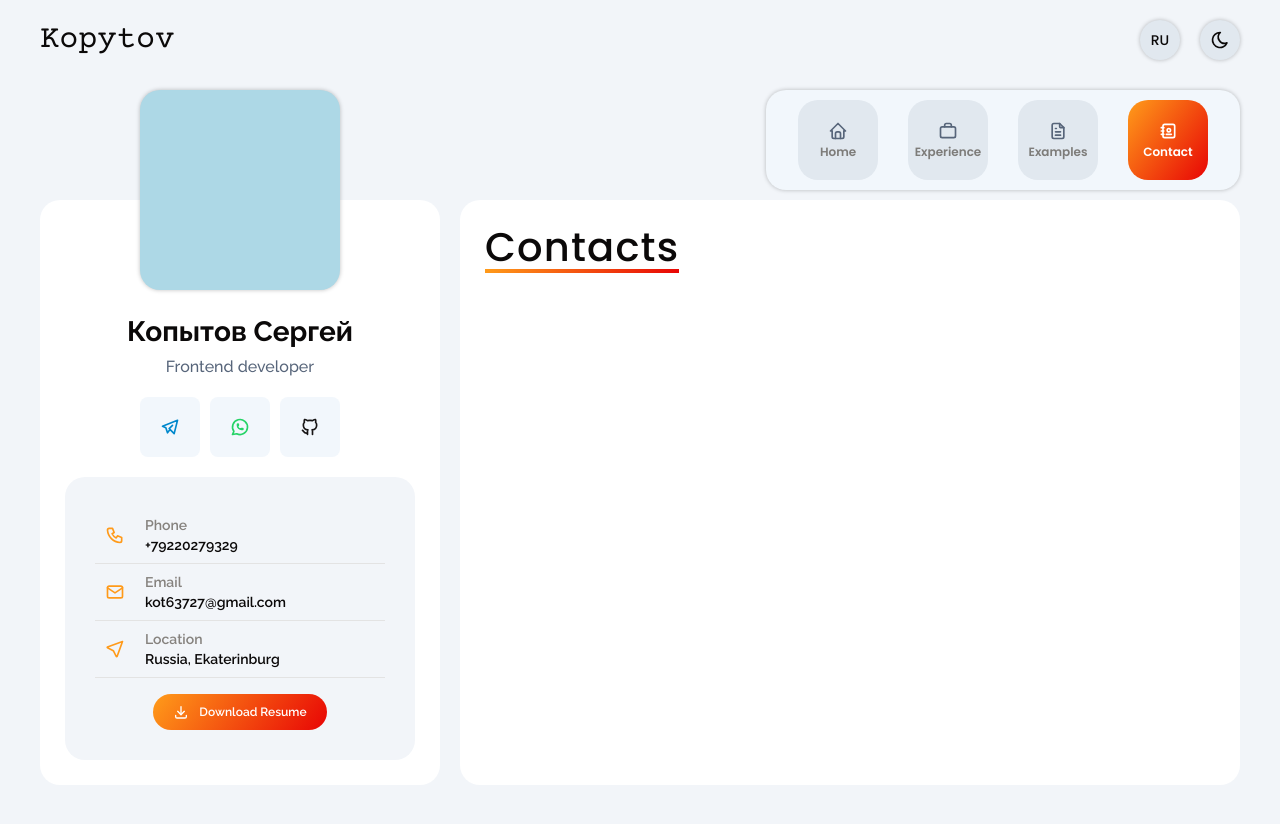
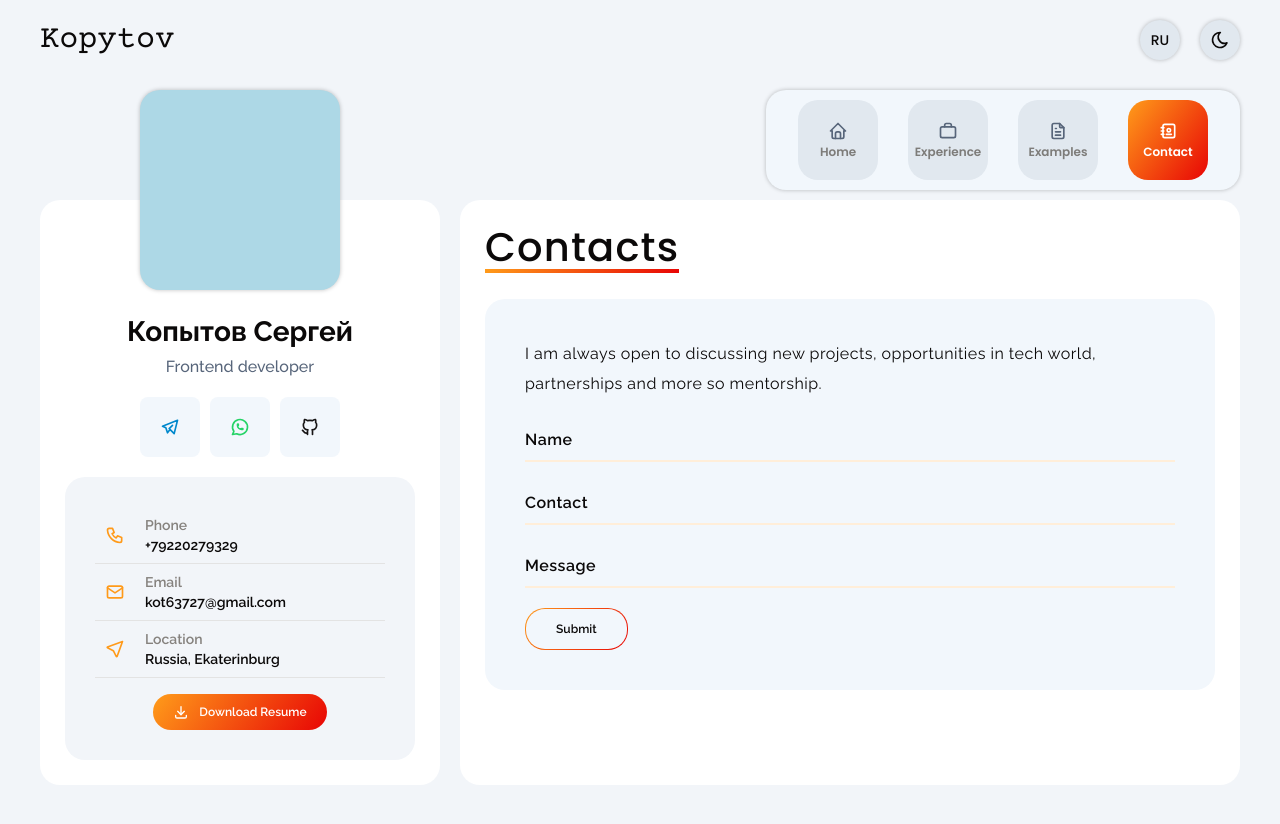
Before and after one commit to SergeyKopytov1205/portfolio, a Next.js app: page /en/contact in a window 1280 px wide. Shown: the top 824 px of the page. Built offline with nearby package versions, Linux system fonts and the light colour scheme.

Commit message:
add contact page

```diff
--- a/src/app/[locale]/contact/page.module.css
+++ b/src/app/[locale]/contact/page.module.css
@@ -4,6 +4,54 @@
   display: flex;
   flex-direction: column;
   align-items: flex-start;
-  justify-content: space-between;
-  gap: 24px;
+  gap: 30px;
 }
+
+.content {
+  width: 100%;
+  display: flex;
+  flex-direction: column;
+  align-items: flex-start;
+  gap: 20px;
+  padding: 40px;
+  background-color: var(--background_secondary);
+  border-radius: var(--border_radius_big);
+}
+
+.introduction {
+  font-family: var(--font-family);
+  font-weight: 400;
+  font-size: 16px;
+  line-height: 187%;
+  letter-spacing: 0.03em;
+  color: var(--text-primary);
+}
+
+.form {
+  width: 100%;
+  display: flex;
+  flex-direction: column;
+  align-items: flex-start;
+  gap: 20px;
+}
+
+.button {
+  border-radius: var(--border_radius_big);
+  padding: 10px 30px;
+  border: 1px solid transparent;
+  background: linear-gradient(
+        var(--background_secondary),
+        var(--background_secondary)
+      )
+      padding-box,
+    linear-gradient(127deg, #ff9c1a 0%, #e80505 100%) border-box;
+  font-family: var(--font-family);
+  font-weight: 600;
+  font-size: 12px;
+  line-height: 167%;
+  color: var(--text-primary);
+}
+
+.button:hover {
+  box-shadow: none;
+}
--- a/src/app/[locale]/contact/page.tsx
+++ b/src/app/[locale]/contact/page.tsx
@@ -1,10 +1,59 @@
+"use client";
+
 import MainTitle from "@/components/Common/Titles/MainTitle/MainTitle";
 import classes from "./page.module.css";
+import MainInput from "@/components/Common/Inputs/MainInput";
+import { ChangeEvent, FormEvent, useCallback, useState } from "react";
+
+const defaultForm = { contact: "", message: "", name: "" };
 
 export default function Contacts() {
+  const [form, setForm] = useState<typeof defaultForm>(defaultForm);
+
+  const handleSubmit = (e: FormEvent<HTMLFormElement>) => {
+    e.preventDefault();
+    let formData = new FormData(e.currentTarget);
+    setForm(defaultForm);
+  };
+
+  const onChangeForm = useCallback(
+    (key: string, e: ChangeEvent<HTMLInputElement>) => {
+      setForm((state) => ({ ...state, [key]: e.target.value }));
+    },
+    []
+  );
   return (
     <div className={classes.container}>
       <MainTitle title="Contacts" />
+      <div className={classes.content}>
+        <p className={classes.introduction}>
+          I am always open to discussing new projects, opportunities in tech
+          world, partnerships and more so mentorship.
+        </p>
+        <form className={classes.form} onSubmit={handleSubmit}>
+          <MainInput
+            label="Name"
+            name="name"
+            value={form.name}
+            onChangeForm={onChangeForm}
+          />
+          <MainInput
+            label="Contact"
+            name="contact"
+            value={form.contact}
+            onChangeForm={onChangeForm}
+          />
+          <MainInput
+            label="Message"
+            name="message"
+            value={form.message}
+            onChangeForm={onChangeForm}
+          />
+          <button className={classes.button} type="submit">
+            Submit
+          </button>
+        </form>
+      </div>
     </div>
   );
 }
--- /dev/null
+++ b/src/components/Common/Inputs/MainInput.module.css
@@ -0,0 +1,48 @@
+.container {
+  position: relative;
+  width: 100%;
+}
+
+.label {
+  display: block;
+  font-family: var(--font-family);
+  font-weight: 600;
+  font-size: 16px;
+  line-height: 125%;
+  letter-spacing: 0.03em;
+  color: var(--text-primary);
+
+  position: absolute;
+  top: 50%;
+  transform: translateY(-50%);
+  transition: all 0.3s;
+}
+
+.input {
+  display: block;
+  -webkit-appearance: none;
+  -moz-appearance: none;
+  appearance: none;
+  background-color: transparent;
+  border: none;
+  padding: 0;
+  margin: 0;
+  box-sizing: border-box;
+  border-bottom: 2px solid var(--background_accent_weak);
+  font: 18px;
+  box-sizing: border-box;
+  width: 100%;
+  padding: 8px 12px;
+  color: var(--text-primary);
+}
+
+.input:focus {
+  outline: none;
+  border-bottom: 2px solid var(--background_accent);
+}
+
+.input:focus ~ .label,
+.input.has_content ~ .label {
+  top: -30%;
+  transform: scale(0.8);
+}
--- /dev/null
+++ b/src/components/Common/Inputs/MainInput.tsx
@@ -0,0 +1,43 @@
+"use client";
+
+import { ChangeEvent, InputHTMLAttributes, memo } from "react";
+import classes from "./MainInput.module.css";
+
+type MainInputProps = InputHTMLAttributes<HTMLInputElement> & {
+  label: string;
+  name: string;
+  onChangeForm: (key: string, e: ChangeEvent<HTMLInputElement>) => void;
+};
+
+const MainInput = ({
+  label,
+  name,
+  value,
+  onChangeForm,
+  ...props
+}: MainInputProps) => {
+  const onChangeHandler = (e: ChangeEvent<HTMLInputElement>) => {
+    onChangeForm(name, e);
+  };
+
+  return (
+    <div className={classes.container}>
+      <input
+        className={`${classes.input} ${
+          value !== "" ? classes.has_content : ""
+        }`}
+        id={name}
+        name={name}
+        type="text"
+        {...props}
+        value={value}
+        onChange={onChangeHandler}
+      />
+      <label className={classes.label} htmlFor={name}>
+        {label}
+      </label>
+    </div>
+  );
+};
+
+export default memo(MainInput);
```
